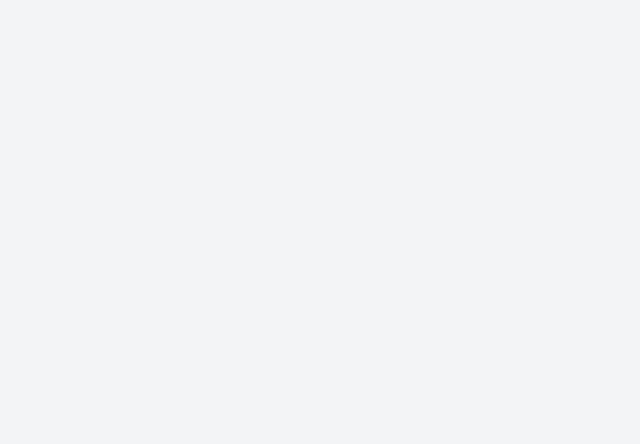
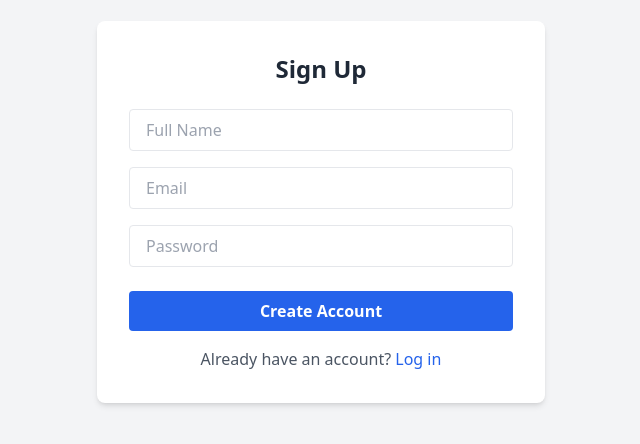
Before and after one commit to ruwanliyanage123/e-wallet-app, a React (Create React App) app: page /signup in a window 1280 px wide. Before the commit this address had no page. Shown: the part 188-632 px from the top of the page, without its empty margins (319-959 px from the left). Built offline with nearby package versions, Linux system fonts and the light colour scheme.

Commit message:
Add signup page

```diff
--- a/src/App.jsx
+++ b/src/App.jsx
@@ -10,6 +10,7 @@ import Sidebar from "./components/Sidebar";
 import Footer from "./components/Footer";
 import { useState } from "react";
 import { isLoggedIn } from "./utils/auth";
+import Signup from "./pages/Signup";
 
 // ✅ Wrapper for protected routes
 function PrivateRoute({ children }) {
@@ -25,7 +26,7 @@ function App() {
                 {/* Public Pages */}
                 <Route path="/" element={<Landing />} />
                 <Route path="/login" element={<Login />} />
-
+                <Route path="/signup" element={<Signup />} />
                 {/* Protected Dashboard Layout */}
                 <Route
                     path="/dashboard"
--- a/src/pages/Landing.jsx
+++ b/src/pages/Landing.jsx
@@ -24,6 +24,12 @@ export default function Landing() {
                         >
                             Login
                         </a>
+                        <a
+                            href="/signup"
+                            className="px-4 py-2 bg-green-600 text-white rounded-lg hover:bg-green-700 transition"
+                        >
+                            Sign Up
+                        </a>
                     </div>
                 </nav>
 
@@ -38,7 +44,7 @@ export default function Landing() {
                             control of your financial future — all in one place.
                         </p>
                         <a
-                            href="/login"
+                            href="/signup"
                             className="px-6 py-3 bg-blue-600 text-white font-semibold rounded-lg hover:bg-blue-700 transition"
                         >
                             Get Started
--- /dev/null
+++ b/src/pages/Signup.jsx
@@ -0,0 +1,76 @@
+import { useState } from "react";
+import { useNavigate } from "react-router-dom";
+import { register } from "../services/api";
+
+export default function Signup() {
+    const [email, setEmail] = useState("");
+    const [name, setName] = useState("");
+    const [password, setPassword] = useState("");
+    const [error, setError] = useState("");
+    const navigate = useNavigate();
+
+    const handleSubmit = async (e) => {
+        e.preventDefault();
+        setError("");
+
+        try {
+            await register(email, password, name);
+
+            // ✅ After signup, redirect to login
+            navigate("/login");
+        } catch (err) {
+            setError(err.message || "Registration failed");
+        }
+    };
+
+    return (
+        <div className="flex min-h-screen items-center justify-center bg-gray-100">
+            <form
+                onSubmit={handleSubmit}
+                className="bg-white p-8 rounded-lg shadow-md w-full max-w-md"
+            >
+                <h2 className="text-2xl font-bold mb-6 text-center">Sign Up</h2>
+
+                {error && <p className="mb-4 text-red-600 text-center">{error}</p>}
+
+                <input
+                    type="text"
+                    placeholder="Full Name"
+                    value={name}
+                    onChange={(e) => setName(e.target.value)}
+                    className="w-full px-4 py-2 border rounded mb-4 focus:outline-none focus:ring focus:ring-blue-300"
+                />
+
+                <input
+                    type="email"
+                    placeholder="Email"
+                    value={email}
+                    onChange={(e) => setEmail(e.target.value)}
+                    className="w-full px-4 py-2 border rounded mb-4 focus:outline-none focus:ring focus:ring-blue-300"
+                />
+
+                <input
+                    type="password"
+                    placeholder="Password"
+                    value={password}
+                    onChange={(e) => setPassword(e.target.value)}
+                    className="w-full px-4 py-2 border rounded mb-6 focus:outline-none focus:ring focus:ring-blue-300"
+                />
+
+                <button
+                    type="submit"
+                    className="w-full bg-blue-600 text-white font-semibold py-2 rounded hover:bg-green-700 transition"
+                >
+                    Create Account
+                </button>
+
+                <p className="mt-4 text-center text-gray-600">
+                    Already have an account?{" "}
+                    <a href="/login" className="text-blue-600 hover:underline">
+                        Log in
+                    </a>
+                </p>
+            </form>
+        </div>
+    );
+}
--- a/src/services/api.js
+++ b/src/services/api.js
@@ -8,7 +8,7 @@ function authHeaders() {
 
 // ✅ Auth
 export async function register(email, password, name) {
-    const res = await fetch(`${API_URL}/auth/register`, {
+    const res = await fetch(`http://localhost:4000/api/auth/register`, {
         method: "POST",
         headers: { "Content-Type": "application/json" },
         body: JSON.stringify({ email, password, name }),
@@ -16,6 +16,7 @@ export async function register(email, password, name) {
     if (!res.ok) throw new Error("Registration failed");
     return res.json();
 }
+
 
 export async function login(email, password) {
     const res = await fetch(`${API_URL}/auth/login`, {
```
